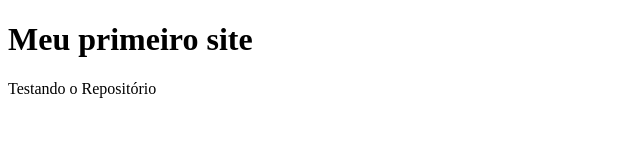
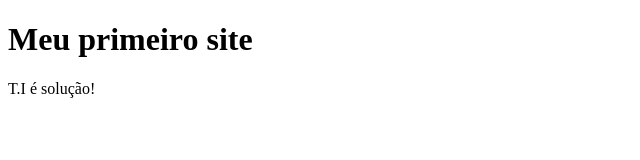
Before and after one commit to DevRiann/DevRiann.github.io, a plain HTML site: page index.html in a window 1280 px wide. Shown: the full height of the page, 0-640 px from the left. Drawn offline with Linux system fonts and the light colour scheme.

Commit message:
Alteração do site

```diff
--- a/index.html
+++ b/index.html
@@ -6,6 +6,6 @@
 </head>
 <body>
     <h1> Meu primeiro site </h1>
-    <p> Testando o Repositório</p>
+    <p> T.I é solução!</p>
 </body>
 </html>
```
